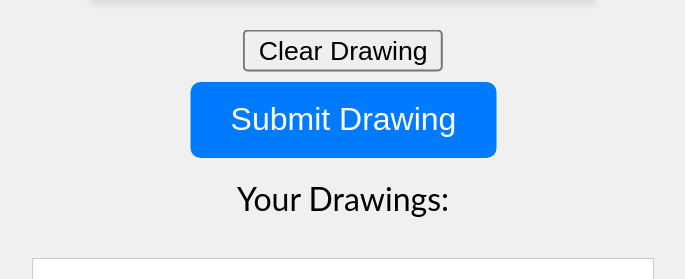
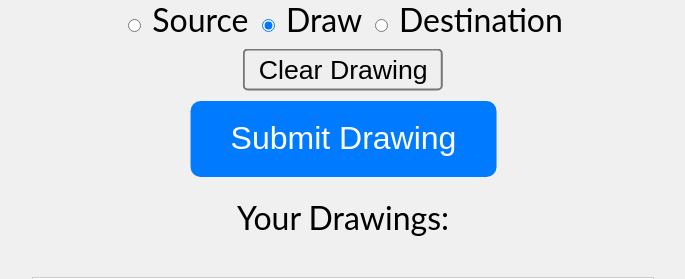
Before and after one commit to Michael-Brukson/AStar, a Flask app: page / in a window 1280 px wide. Shown: the part 522-801 px from the top of the page, without its empty margins (297-982 px from the left). Run offline with Flask 3, Linux system fonts and the light colour scheme.

Commit message:
added basic radio for selecting drawing mode, no js for it yet

```diff
--- a/static/js/index.js
+++ b/static/js/index.js
@@ -1,9 +1,14 @@
 const canvas = document.getElementById('drawingCanvas');
 const ctx = canvas.getContext('2d');
 const drawingLabel = document.getElementById('drawingLabel');
+const imagesContainer = document.getElementById('imagesContainer')
+const radios = document.querySelectorAll('input[name="pencil"]');
 let drawing = false;
-let currentNumber = 0;
-let freeDrawingMode = false;
+
+console.log(radios)
+
+const source = [];
+const destination = [];
 
 canvas.addEventListener('mousedown', startDrawing);
 canvas.addEventListener('mouseup', stopDrawing);
@@ -43,6 +48,7 @@ function stopDrawing() {
 
 function draw(event) {
     if (!drawing) return;
+    console.log(getCurrentRadioValue());
     const pos = getCursorPosition(event);
     ctx.lineWidth = 10;
     ctx.lineCap = 'round';
@@ -54,6 +60,36 @@ function draw(event) {
     ctx.moveTo(pos.x, pos.y);
 }
 
+function getCurrentRadioValue(){
+    const radio = document.querySelector('input[name="pencil"]:checked')
+    return radio.value;
+}
+
+function sendImage(dataURL){
+    const blob = dataURLToBlob(dataURL);
+    const formData = new FormData();
+
+    const time = new Date().toISOString();
+    formData.append('upload', blob, `${time}.png`);
+
+    var xhr = new XMLHttpRequest();
+    xhr.open('POST', '/upload', true);
+    xhr.onload = function () {
+        if (xhr.status === 200) {
+            console.log('Uploaded successfully');
+
+            const img = document.createElement('img');
+            img.src = dataURL;
+            img.width, img.height = 100, 300;
+            imagesContainer.appendChild(img);
+        } else {
+            console.log('Upload failed');
+        }
+    };
+    xhr.send(formData);
+    return JSON.parse(xhr.responseText);
+}
+
 document.getElementById('submitDrawing').addEventListener('click', function () {
     if (!ctx.getImageData(0, 0, canvas.width, canvas.height).data.some(channel => channel !== 0)) {
         alert('You have not drawn anything!');
@@ -61,51 +97,8 @@ document.getElementById('submitDrawing').addEventListener('click', function () {
     }
 
     const dataURL = canvas.toDataURL('image/png');
-    const blob = dataURLToBlob(dataURL);
-    const formData = new FormData();
 
-    if (!freeDrawingMode) {
-        const time = new Date().toISOString();
-        formData.append('upload', blob, `${time}_${currentNumber}.png`);
-
-        var xhr = new XMLHttpRequest();
-        xhr.open('POST', '/upload', true);
-        xhr.onload = function () {
-            if (xhr.status === 200) {
-                console.log('Uploaded successfully');
-                currentNumber++;
-                if (currentNumber < 10) {
-                    drawingLabel.textContent = `Draw the number: ${currentNumber}`;
-                } else {
-                    drawingLabel.textContent = 'Free drawing mode enabled! Draw anything.';
-                    freeDrawingMode = true;
-                }
-                const img = document.createElement('img');
-                img.src = dataURL;
-                img.width = 100;
-                img.height = 100;
-                imagesContainer.appendChild(img);
-            } else {
-                console.log('Upload failed');
-            }
-        };
-        xhr.send(formData);
-    } else {
-        const time = new Date().toISOString();
-        formData.append('upload', blob, `${time}_${currentNumber}.png`);
-        console.log(blob);
-        var xhr = new XMLHttpRequest();
-        xhr.open('POST', '/infer', true);
-        xhr.onload = function () {
-            if (xhr.status === 200) {
-                const response = JSON.parse(xhr.responseText);
-                drawingLabel.textContent = `Predicted digit: ${response.prediction}`;
-            } else {
-                drawingLabel.textContent = 'Inference failed, model not loaded';
-            }
-        };
-        xhr.send(formData);
-    }
+    const response = sendImage(dataURL);
 
     ctx.clearRect(0, 0, canvas.width, canvas.height);
 });
--- a/templates/index.html
+++ b/templates/index.html
@@ -1,14 +1,22 @@
 <!doctype html>
 <head>
     <link rel="stylesheet" href="{{ url_for('static', filename='css/index.css') }}">
-    <title>MNIST Demo</title>
+    <title>AStar Demo</title>
 </head>
 <body>
-    <label id="drawingLabel">Draw the number: 0</label>
+    <label id="drawingLabel">Draw a map!</label>
     <canvas id="drawingCanvas" width="500" height="500"></canvas>
+    <span id="radios">
+        <input type="radio" id="source" name="pencil" value=0>
+        <label for="source">Source</label>
+        <input type="radio" id="draw" name="pencil" value=1 checked>
+        <label for="line">Draw</label>
+        <input type="radio" id="destination" name="pencil" value=2>
+        <label for="destination">Destination</label>
+    </span>
     <button id="clearDrawing">Clear Drawing</button>
     <button id="submitDrawing">Submit Drawing</button>
-    <div> Your Drawings:</div>
+    <div>Your Drawings:</div>
     <div id="imagesContainer"></div>
     <script src="{{ url_for('static', filename='js/index.js') }}"></script>
 </body>
```
